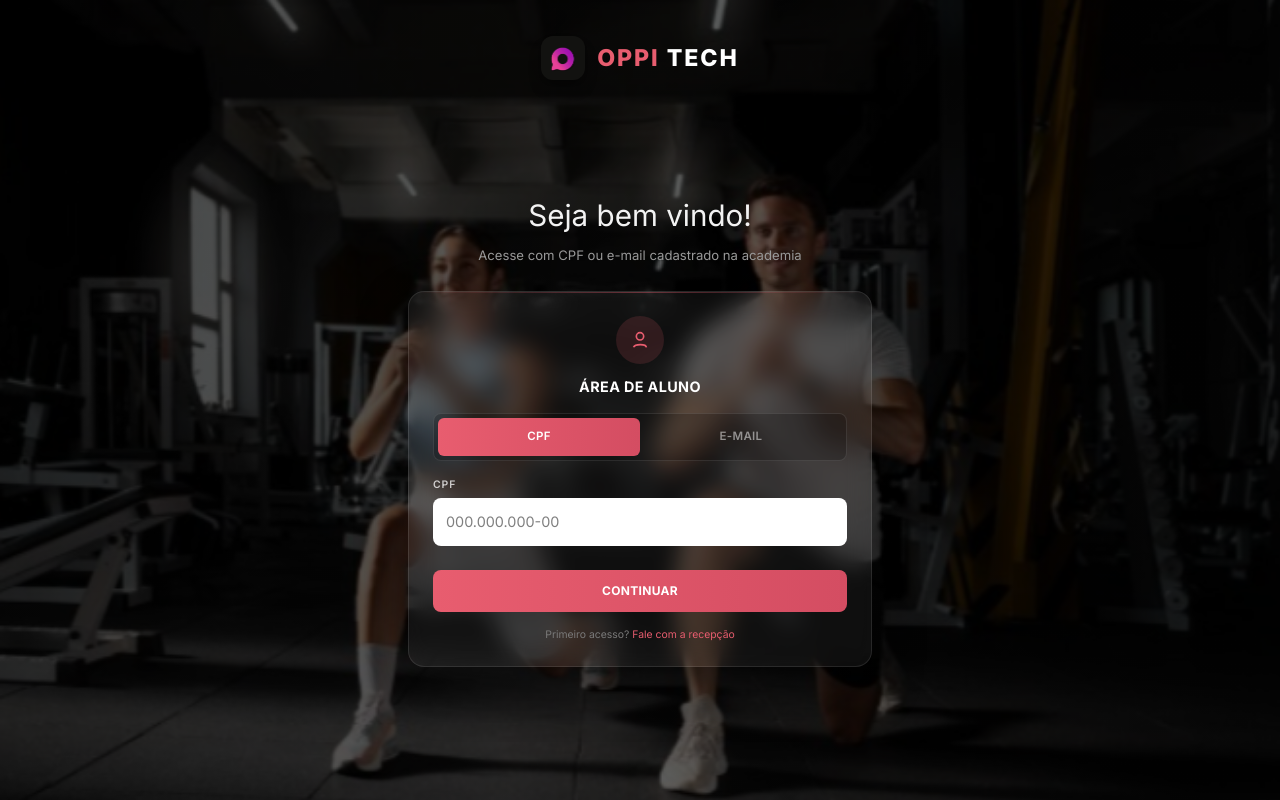
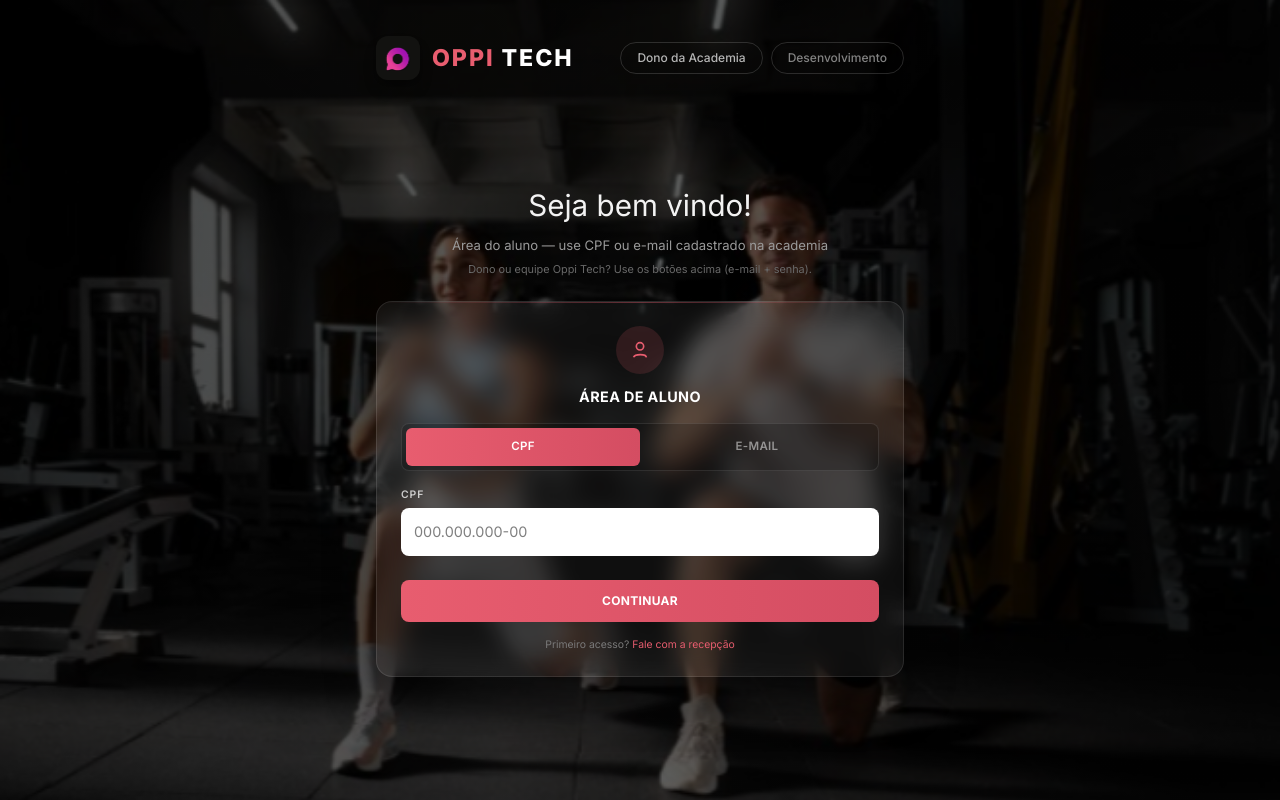
Before and after one commit to oppiappsolucao-beep/fight-4-life-dashboard, a React (Vite) app in the folder apps/web/: page / in a window 1280 px wide. Built offline with nearby package versions, Linux system fonts and the light colour scheme; no server answers.

Commit message:
acessos gerais

```diff
--- a/apps/web/src/components/student/StudentSidebar.tsx
+++ b/apps/web/src/components/student/StudentSidebar.tsx
@@ -1,4 +1,4 @@
-import { NavLink, useNavigate } from "react-router-dom";
+import { Link, NavLink, useNavigate } from "react-router-dom";
 import OppiLogo from "../OppiLogo";
 import { sidebarShellClass } from "../DashboardShell";
 import { clearStudentSession, getStudentSession } from "../../lib/studentSession";
@@ -73,7 +73,14 @@ export default function StudentSidebar({ open, onClose }: StudentSidebarProps) {
         ))}
       </nav>
 
-      <div className="border-t border-white/10 p-4">
+      <div className="space-y-2 border-t border-white/10 p-4">
+        <Link
+          to="/dono/login"
+          onClick={onClose}
+          className="block w-full rounded-lg border border-white/15 px-3 py-2 text-center text-xs font-medium text-white/60 transition hover:border-[#e85d6f]/40 hover:text-white"
+        >
+          Dono da Academia
+        </Link>
         <button
           type="button"
           onClick={handleLogout}
--- a/apps/web/src/pages/DevLoginPage.tsx
+++ b/apps/web/src/pages/DevLoginPage.tsx
@@ -1,9 +1,10 @@
 import { FormEvent, useEffect, useState } from "react";
-import { useNavigate } from "react-router-dom";
+import { Link, useNavigate } from "react-router-dom";
 import OppiLogo from "../components/OppiLogo";
 import HeroBackground from "../components/HeroBackground";
 import { useAuth } from "../contexts/AuthContext";
 import { canAccessDev } from "../lib/access";
+import { clearStudentSession } from "../lib/studentSession";
 
 export default function DevLoginPage() {
   const { login, logout, isAuthenticated, user } = useAuth();
@@ -31,6 +32,8 @@ export default function DevLoginPage() {
     setLoading(true);
 
     try {
+      logout();
+      clearStudentSession();
       await login(email, password);
     } catch (err) {
       setError(err instanceof Error ? err.message : "Erro ao entrar.");
@@ -44,8 +47,14 @@ export default function DevLoginPage() {
       <HeroBackground />
 
       <div className="relative z-10 mx-auto flex min-h-dvh max-w-lg flex-col px-4 py-5 sm:px-6">
-        <header className="flex justify-center pt-2 sm:pt-4">
+        <header className="flex flex-col items-center gap-3 pt-2 sm:flex-row sm:justify-between sm:pt-4">
           <OppiLogo size="md" />
+          <Link
+            to="/"
+            className="text-[0.72rem] font-medium text-white/50 transition hover:text-white/80"
+          >
+            Voltar ao início
+          </Link>
         </header>
 
         <main className="flex flex-1 flex-col items-center justify-center py-6 sm:py-10">
--- a/apps/web/src/pages/OwnerLoginPage.tsx
+++ b/apps/web/src/pages/OwnerLoginPage.tsx
@@ -1,9 +1,10 @@
 import { FormEvent, useEffect, useState } from "react";
-import { useNavigate } from "react-router-dom";
+import { Link, useNavigate } from "react-router-dom";
 import OppiLogo from "../components/OppiLogo";
 import HeroBackground from "../components/HeroBackground";
 import { useAuth } from "../contexts/AuthContext";
 import { canAccessOwner } from "../lib/access";
+import { clearStudentSession } from "../lib/studentSession";
 
 export default function OwnerLoginPage() {
   const { ownerLogin, logout, isAuthenticated, user } = useAuth();
@@ -32,6 +33,7 @@ export default function OwnerLoginPage() {
 
     try {
       logout();
+      clearStudentSession();
       await ownerLogin(email, password);
       navigate("/dono/cadastro-aluno");
     } catch (err) {
@@ -46,8 +48,14 @@ export default function OwnerLoginPage() {
       <HeroBackground />
 
       <div className="relative z-10 mx-auto flex min-h-dvh max-w-lg flex-col px-4 py-5 sm:px-6">
-        <header className="flex justify-center pt-2 sm:pt-4">
+        <header className="flex flex-col items-center gap-3 pt-2 sm:flex-row sm:justify-between sm:pt-4">
           <OppiLogo size="md" />
+          <Link
+            to="/"
+            className="text-[0.72rem] font-medium text-white/50 transition hover:text-white/80"
+          >
+            Voltar ao início
+          </Link>
         </header>
 
         <main className="flex flex-1 flex-col items-center justify-center py-6 sm:py-10">
--- a/apps/web/src/pages/StudentLoginPage.tsx
+++ b/apps/web/src/pages/StudentLoginPage.tsx
@@ -1,7 +1,8 @@
 import { FormEvent, useState } from "react";
-import { useNavigate } from "react-router-dom";
+import { Link, useNavigate } from "react-router-dom";
 import OppiLogo from "../components/OppiLogo";
 import HeroBackground from "../components/HeroBackground";
+import { useAuth } from "../contexts/AuthContext";
 import { apiFetch, setTenantSlug } from "../lib/api";
 import { formatCpf } from "../lib/format";
 import {
@@ -36,6 +37,7 @@ interface StudentLoginResponse {
 }
 
 export default function StudentLoginPage() {
+  const { logout } = useAuth();
   const navigate = useNavigate();
   const [tab, setTab] = useState<StudentLoginType>("cpf");
   const [identifier, setIdentifier] = useState("");
@@ -65,6 +67,7 @@ export default function StudentLoginPage() {
     setLoading(true);
 
     try {
+      logout();
       const data = await apiFetch<StudentLoginResponse>("/auth/student-login", {
         method: "POST",
         body: JSON.stringify({ type: tab, identifier: value }),
@@ -82,7 +85,12 @@ export default function StudentLoginPage() {
       });
       navigate("/treino");
     } catch (err) {
-      setError(err instanceof Error ? err.message : "Erro ao entrar.");
+      const message = err instanceof Error ? err.message : "Erro ao entrar.";
+      setError(
+        tab === "email" && message.includes("não encontrado")
+          ? `${message} Se você é dono da academia, acesse "Dono da Academia" acima.`
+          : message,
+      );
     } finally {
       setLoading(false);
     }
@@ -92,9 +100,23 @@ export default function StudentLoginPage() {
     <div className="relative min-h-dvh overflow-hidden">
       <HeroBackground />
 
-      <div className="relative z-10 mx-auto flex min-h-dvh max-w-lg flex-col px-4 py-5 sm:px-6">
-        <header className="flex justify-center pt-2 sm:pt-4">
+      <div className="relative z-10 mx-auto flex min-h-dvh max-w-lg flex-col px-4 py-5 sm:max-w-xl sm:px-6">
+        <header className="flex flex-col items-center gap-4 pt-2 sm:flex-row sm:justify-between sm:pt-4">
           <OppiLogo size="md" />
+          <div className="flex flex-wrap items-center justify-center gap-2">
+            <Link
+              to="/dono/login"
+              className="rounded-full border border-white/15 px-3 py-1.5 text-[0.68rem] font-medium text-white/70 transition hover:border-[#e85d6f]/40 hover:text-white sm:px-4 sm:text-[0.75rem]"
+            >
+              Dono da Academia
+            </Link>
+            <Link
+              to="/dev/login"
+              className="rounded-full border border-white/15 px-3 py-1.5 text-[0.68rem] font-medium text-white/50 transition hover:border-[#e85d6f]/40 hover:text-white sm:px-4 sm:text-[0.75rem]"
+            >
+              Desenvolvimento
+            </Link>
+          </div>
         </header>
 
         <main className="flex flex-1 flex-col items-center justify-center py-6 sm:py-10">
@@ -103,7 +125,10 @@ export default function StudentLoginPage() {
               Seja bem vindo!
             </h1>
             <p className="mt-2 text-[0.78rem] leading-relaxed text-[#9a9a9a] sm:text-[0.82rem]">
-              Acesse com CPF ou e-mail cadastrado na academia
+              Área do aluno — use CPF ou e-mail cadastrado na academia
+            </p>
+            <p className="mt-1 text-[0.68rem] text-[#6a6a6a]">
+              Dono ou equipe Oppi Tech? Use os botões acima (e-mail + senha).
             </p>
           </div>
 
```
